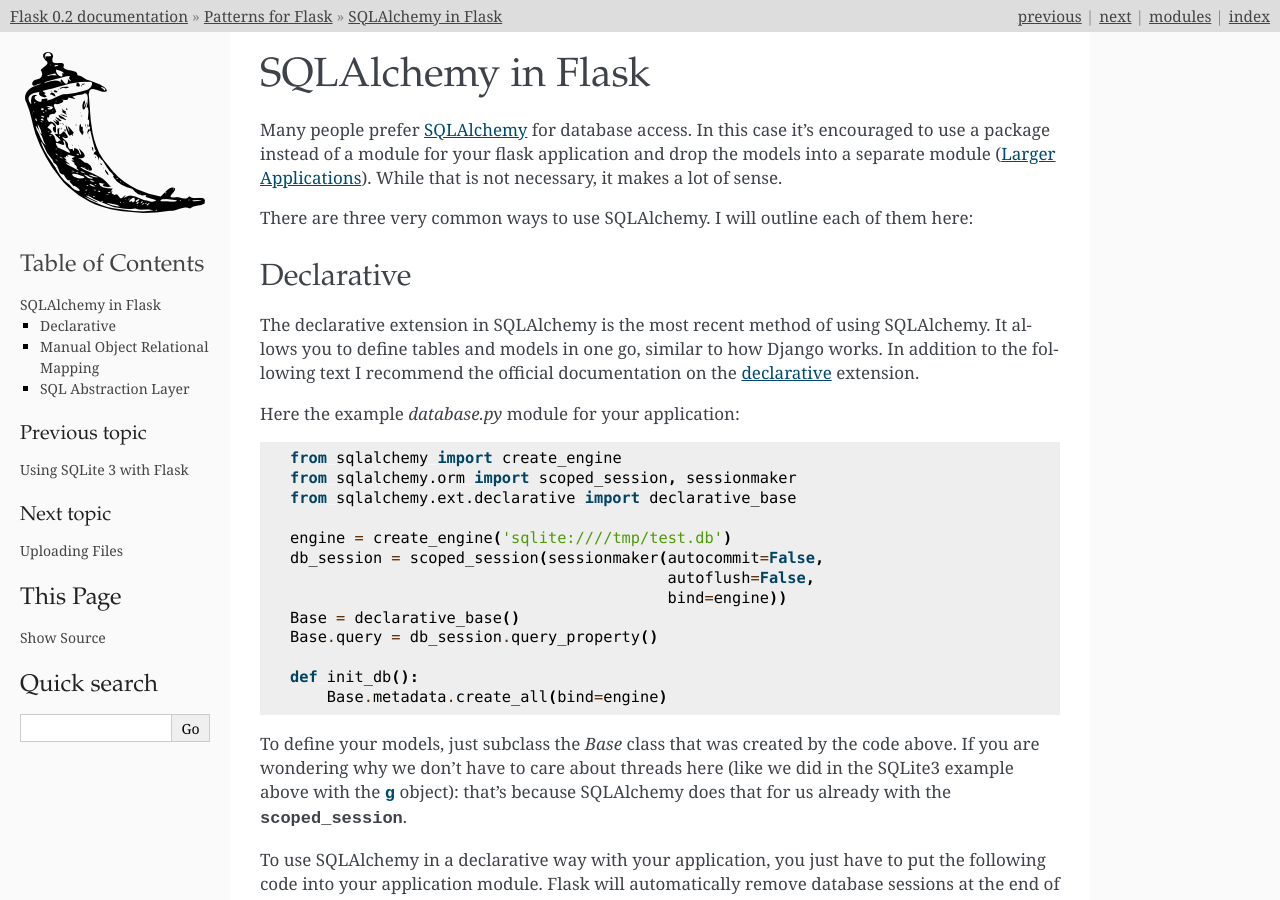
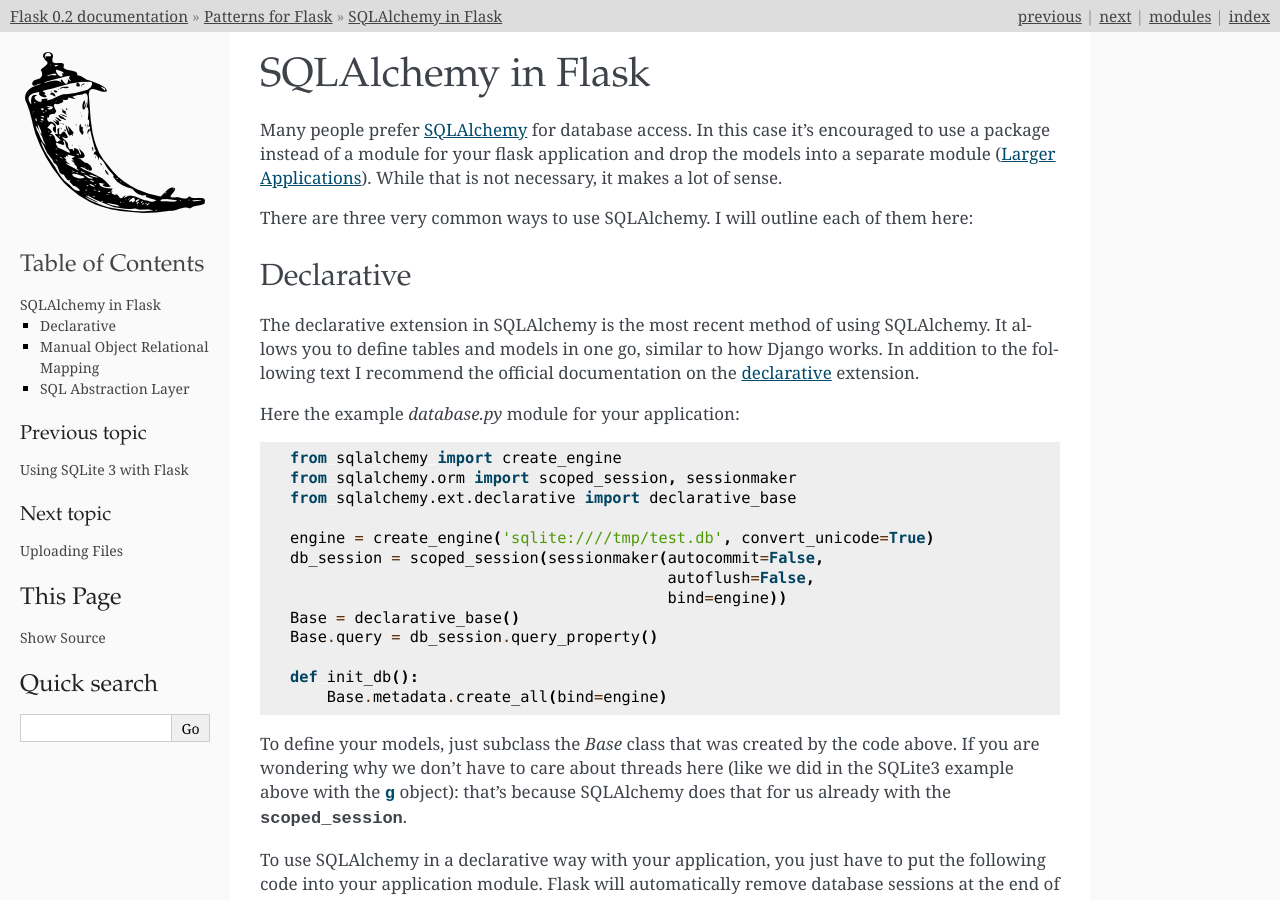
Before and after one commit to hrool/roby, a Sphinx documentation site: the page built from docs/patterns/sqlalchemy.rst, in a window 1280 px wide and 900 px high. Built offline with Sphinx 7.4.7, drawn with Linux system fonts in a browser that asks for light colours; some of the changed text lies outside the part shown.

Commit message:
Use unicode in SQLAlchemy pattern.

```diff
--- a/docs/patterns/sqlalchemy.rst
+++ b/docs/patterns/sqlalchemy.rst
@@ -25,7 +25,7 @@ Here the example `database.py` module for your application::
     from sqlalchemy.orm import scoped_session, sessionmaker
     from sqlalchemy.ext.declarative import declarative_base
 
-    engine = create_engine('sqlite:////tmp/test.db')
+    engine = create_engine('sqlite:////tmp/test.db', convert_unicode=True)
     db_session = scoped_session(sessionmaker(autocommit=False,
                                              autoflush=False,
                                              bind=engine))
@@ -104,7 +104,7 @@ Here is an example `database.py` module for your application::
     from sqlalchemy import create_engine, MetaData
     from sqlalchemy.orm import scoped_session, sessionmaker
 
-    engine = create_engine('sqlite:////tmp/test.db')
+    engine = create_engine('sqlite:////tmp/test.db', convert_unicode=True)
     metadata = MetaData()
     db_session = scoped_session(sessionmaker(autocommit=False,
                                              autoflush=False,
@@ -156,7 +156,7 @@ you basically only need the engine::
 
     from sqlalchemy import create_engine, MetaData
 
-    engine = create_engine('sqlite:////tmp/test.db')
+    engine = create_engine('sqlite:////tmp/test.db', convert_unicode=True)
     metadata = MetaData(bind=engine)
 
 Then you can either declare the tables in your code like in the examples
```
Also changed, not shown: 2 other files.
